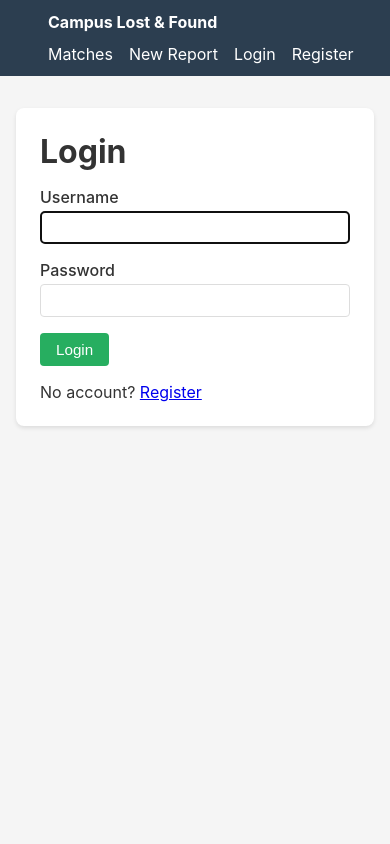
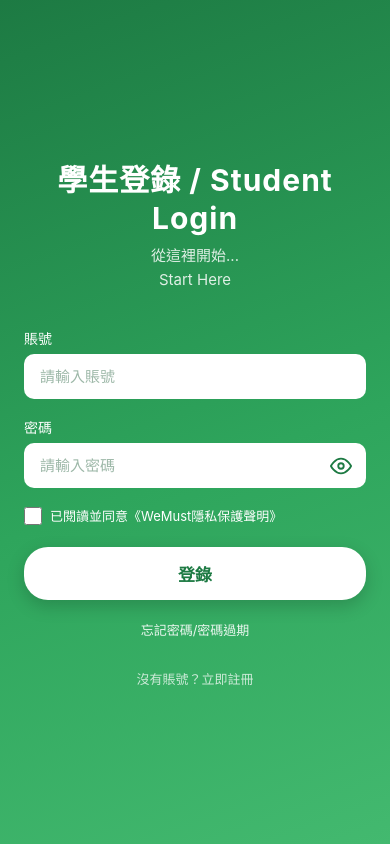
Before and after one commit to TEZ45/campus-lost-found, a Django app: page /login/ in a window 390 px wide. Run offline with Django 5.2, Linux system fonts and the light colour scheme.

Commit message:
Redesign login page to mobile student-login UI; guard post-login redirects

```diff
--- a/apps/reports/views.py
+++ b/apps/reports/views.py
@@ -1,4 +1,5 @@
 from functools import wraps
+from urllib.parse import urlparse
 
 from django.contrib import messages
 from django.contrib.auth import login, logout
@@ -104,18 +105,30 @@ def register(request):
     return render(request, "register.html", {"form": form})
 
 
+from urllib.parse import urlparse
+
+
+def _safe_next(value):
+    """Allow only local paths for the post-login redirect (prevent open redirects)."""
+    if not value:
+        return "report_list"
+    if value.startswith("//") or urlparse(value).netloc:
+        return "report_list"
+    return value
+
+
 def login_view(request):
     if request.user.is_authenticated:
         return redirect("report_list")
+    next_url = _safe_next(request.POST.get("next") or request.GET.get("next"))
     if request.method == "POST":
         form = AuthenticationForm(request, data=request.POST)
         if form.is_valid():
             login(request, form.get_user())
-            next_url = request.GET.get("next", "report_list")
             return redirect(next_url)
     else:
         form = AuthenticationForm(request)
-    return render(request, "login.html", {"form": form})
+    return render(request, "login.html", {"form": form, "next": next_url})
 
 
 def logout_view(request):
--- a/templates/login.html
+++ b/templates/login.html
@@ -1,19 +1,127 @@
-{% extends "base.html" %}
+<!DOCTYPE html>
+<html lang="zh-Hant">
+<head>
+    <meta charset="UTF-8">
+    <meta name="viewport" content="width=device-width, initial-scale=1.0">
+    <title>學生登錄 / Student Login - Campus Lost & Found</title>
+    <style>
+        * { box-sizing: border-box; margin: 0; padding: 0; }
+        html, body { height: 100%; }
+        body {
+            font-family: -apple-system, BlinkMacSystemFont, "Segoe UI", "PingFang TC", "Microsoft JhengHei", sans-serif;
+            background: linear-gradient(160deg, #1d7a43 0%, #2ea55c 55%, #43b96f 100%);
+            display: flex; align-items: center; justify-content: center;
+            padding: 24px;
+        }
+        .login-box { width: 100%; max-width: 420px; }
+        .login-title {
+            color: #fff; text-align: center; font-size: 30px; font-weight: 700;
+            letter-spacing: 1px; margin-bottom: 8px;
+        }
+        .login-subtitle {
+            color: rgba(255, 255, 255, .85); text-align: center;
+            font-size: 15px; line-height: 1.6; margin-bottom: 36px;
+        }
+        .field { margin-bottom: 18px; }
+        .field label { display: block; color: #fff; font-size: 14px; margin-bottom: 6px; }
+        .field input {
+            width: 100%; padding: 14px 16px; font-size: 15px;
+            border: none; border-radius: 10px; background: #fff; color: #14331f; outline: none;
+        }
+        .field input::placeholder { color: #9db8a8; }
+        .password-wrap { position: relative; }
+        .password-wrap input { padding-right: 50px; }
+        .eye {
+            position: absolute; right: 6px; top: 50%; transform: translateY(-50%);
+            background: none; border: none; cursor: pointer; padding: 8px; color: #1d7a43;
+            display: flex; align-items: center;
+        }
+        .agree {
+            display: flex; align-items: center; gap: 8px; color: #fff;
+            font-size: 13px; margin-bottom: 22px; cursor: pointer;
+        }
+        .agree input { width: 18px; height: 18px; accent-color: #fff; cursor: pointer; }
+        .login-btn {
+            width: 100%; padding: 14px; font-size: 17px; font-weight: 600;
+            background: #fff; color: #1d7a43; border: none; border-radius: 24px; cursor: pointer;
+            box-shadow: 0 6px 18px rgba(0, 0, 0, .18);
+        }
+        .login-btn:active { transform: scale(.98); }
+        .forgot {
+            display: block; text-align: center; color: rgba(255, 255, 255, .9);
+            font-size: 13px; margin-top: 20px; text-decoration: none;
+        }
+        .error-box {
+            background: #fff; color: #c0392b; border-radius: 10px;
+            padding: 12px 14px; margin-bottom: 18px; font-size: 14px; text-align: center;
+        }
+        .register-link {
+            display: block; text-align: center; color: rgba(255, 255, 255, .75);
+            font-size: 13px; margin-top: 30px; text-decoration: none;
+        }
+    </style>
+</head>
+<body>
+    <div class="login-box">
+        <h1 class="login-title">學生登錄 / Student Login</h1>
+        <p class="login-subtitle">從這裡開始...<br>Start Here</p>
 
-{% block title %}Login - Campus Lost & Found{% endblock %}
+        {% if form.errors %}
+        <div class="error-box">賬號或密碼錯誤，請重試。</div>
+        {% endif %}
 
-{% block content %}
-<div class="card">
-    <h1 style="margin-bottom: 1rem;">Login</h1>
-    {% if form.errors %}
-    <div class="form-errors"><strong>Invalid username or password.</strong></div>
-    {% endif %}
-    <form method="post">
-        {% csrf_token %}
-        <div class="form-group"><label>Username</label>{{ form.username }}</div>
-        <div class="form-group"><label>Password</label>{{ form.password }}</div>
-        <button type="submit" class="btn btn-success">Login</button>
-    </form>
-    <p style="margin-top: 1rem;">No account? <a href="/register/">Register</a></p>
-</div>
-{% endblock %}
+        <form method="post" onsubmit="return checkAgree()">
+            {% csrf_token %}
+            <input type="hidden" name="next" value="{{ next }}">
+            <div class="field">
+                <label for="id_username">賬號</label>
+                <input type="text" id="id_username" name="username" placeholder="請輸入賬號"
+                       autocomplete="username" required autofocus>
+            </div>
+            <div class="field">
+                <label for="id_password">密碼</label>
+                <div class="password-wrap">
+                    <input type="password" id="id_password" name="password" placeholder="請輸入密碼"
+                           autocomplete="current-password" required>
+                    <button type="button" class="eye" id="eyeBtn" aria-label="顯示/隱藏密碼" title="顯示/隱藏密碼">
+                        <svg width="22" height="22" viewBox="0 0 24 24" fill="none" stroke="currentColor"
+                             stroke-width="2" stroke-linecap="round" stroke-linejoin="round">
+                            <path d="M1 12s4-8 11-8 11 8 11 8-4 8-11 8-11-8-11-8z"/>
+                            <circle cx="12" cy="12" r="3"/>
+                        </svg>
+                    </button>
+                </div>
+            </div>
+            <label class="agree">
+                <input type="checkbox" id="agreeTerms">
+                <span>已閱讀並同意《WeMust隱私保護聲明》</span>
+            </label>
+            <button type="submit" class="login-btn">登錄</button>
+        </form>
+
+        <a href="#" class="forgot"
+           onclick="alert('請聯繫校園失物招領服務處或管理員重置密碼。'); return false;">忘記密碼/密碼過期</a>
+        <a href="/register/" class="register-link">沒有賬號？立即註冊</a>
+    </div>
+
+    <script>
+        (function () {
+            var eye = document.getElementById("eyeBtn");
+            var pw = document.getElementById("id_password");
+            if (eye && pw) {
+                eye.addEventListener("click", function () {
+                    pw.type = pw.type === "password" ? "text" : "password";
+                });
+            }
+        })();
+        function checkAgree() {
+            var box = document.getElementById("agreeTerms");
+            if (!box.checked) {
+                alert("請先閱讀並同意《WeMust隱私保護聲明》");
+                return false;
+            }
+            return true;
+        }
+    </script>
+</body>
+</html>
```
